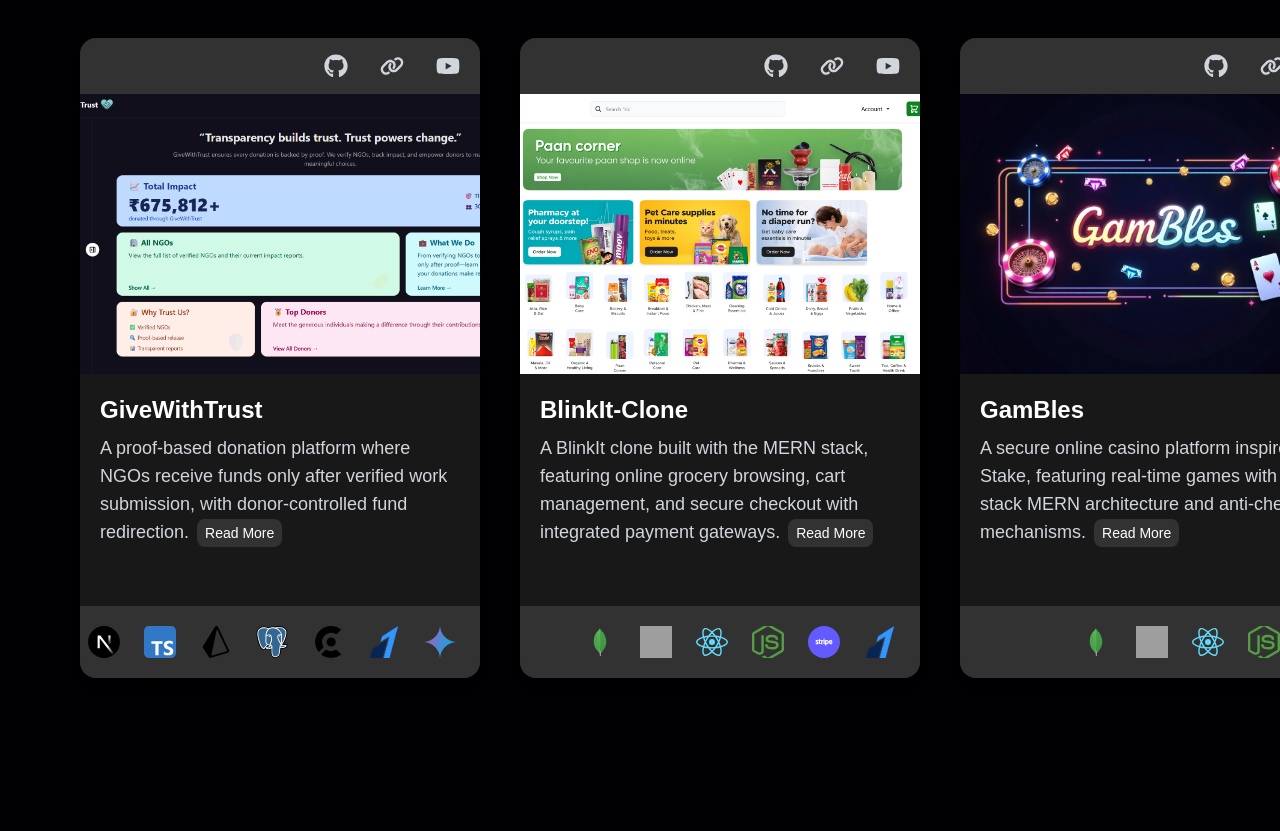
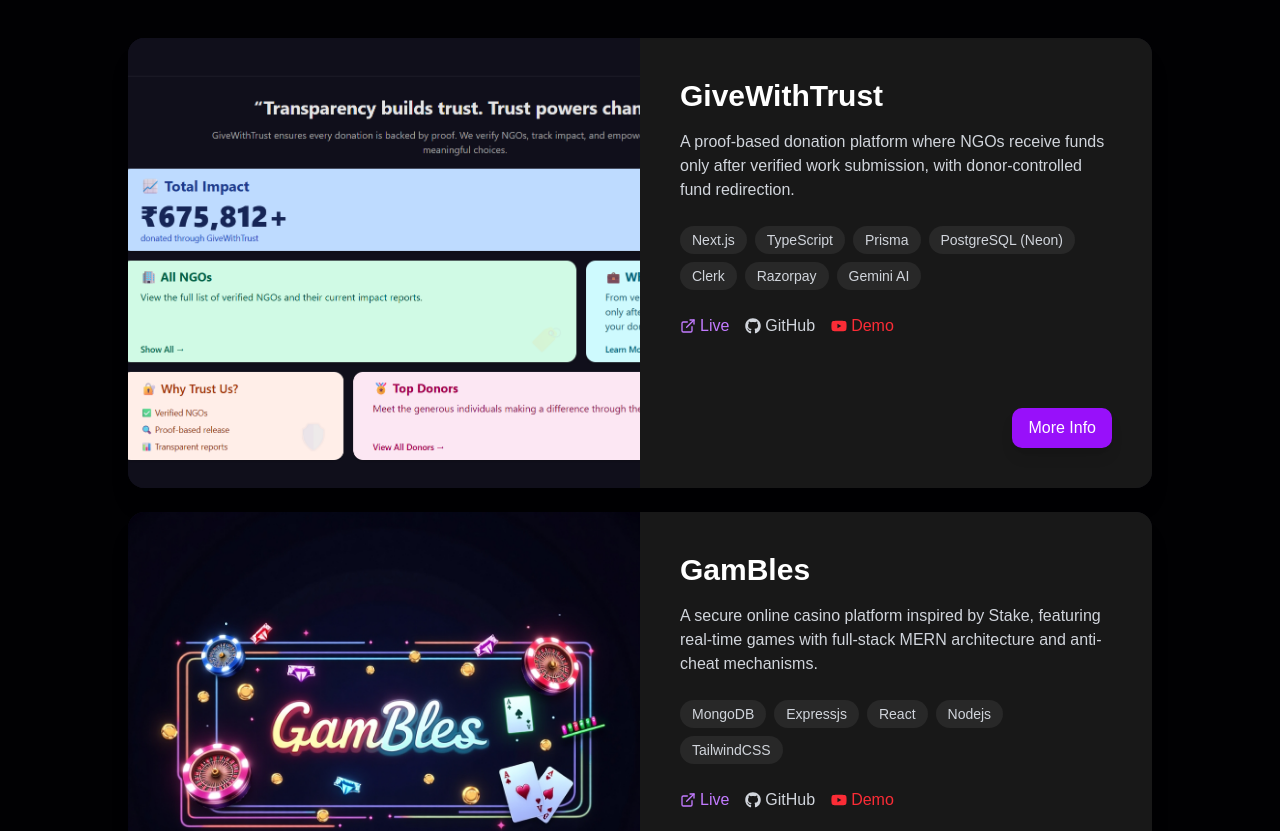
Before and after one commit to Yashh1524/Portfolio, a React (Vite) app: page / in a window 1280 px wide. Shown: the part 3080-3911 px from the top of the page. Built offline with nearby package versions, Linux system fonts and the light colour scheme; grey boxes are pictures that could not be loaded.

Commit message:
redesign project section

```diff
--- a/src/components/ProjectCard.jsx
+++ b/src/components/ProjectCard.jsx
@@ -1,92 +1,141 @@
 import React, { useState } from 'react';
-import { FaGithub, FaLink, FaYoutube, FaArrowLeft } from 'react-icons/fa6';
 import ReactCardFlip from 'react-card-flip';
+import { FaGithub, FaYoutube } from 'react-icons/fa6';
+import { FiExternalLink } from "react-icons/fi";
 
-const ProjectCard = ({ title, description, repoLink, liveLink, ytLink, image, video, techStackUsed, fullDescription }) => {
+const ProjectCard = ({
+    title,
+    description,
+    repoLink,
+    liveLink,
+    ytLink,
+    image,
+    video,
+    techStackUsed,
+    fullDescription,
+}) => {
     const [isHovered, setIsHovered] = useState(false);
     const [isFlipped, setIsFlipped] = useState(false);
 
-    const handleClick = () => {
-        setIsFlipped(!isFlipped);
-    };
+    return (
+        <div className="w-full max-w-5xl mx-auto">
+            <ReactCardFlip isFlipped={isFlipped} flipDirection="horizontal">
 
-    return (
-        <ReactCardFlip isFlipped={isFlipped} flipDirection='horizontal'>
-            {/* Front of Card */}
+                {/* FRONT SIDE */}
                 <div
-                className="relative flex flex-col h-[70vh] sm:h-[75vh] md:h-[85vh] lg:h-[80vh] w-[300px] md:w-[350px] lg:w-[400px] bg-[#181818] rounded-2xl shadow-lg overflow-hidden transform transition duration-300 hover:scale-105"
+                    className="flex flex-col lg:flex-row bg-[#0F0F1C] rounded-2xl overflow-hidden shadow-xl transition-transform duration-300 hover:scale-105 w-full h-[450px]"
                     onMouseEnter={() => setIsHovered(true)}
                     onMouseLeave={() => setIsHovered(false)}
                 >
-                {/* Links */}
-                <div className="flex justify-end gap-4 bg-[#323232] px-3 py-2">
-                    {
-                        repoLink && (
-                            <a href={repoLink} target='_blank' className="text-gray-300 hover:text-white transition rounded-full p-2 hover:bg-[#181818]">
-                                <FaGithub size={24} />
+                    {/* Left Image/Video */}
+                    <div className="relative w-full lg:w-1/2 h-full">
+                        <img
+                            src={image}
+                            alt={title}
+                            className={`object-cover w-full h-full transition-opacity duration-300 ${isHovered && video ? 'opacity-0' : 'opacity-100'}`}
+                        />
+                        {video && (
+                            <video
+                                src={video}
+                                autoPlay
+                                loop
+                                muted
+                                className={`absolute inset-0 w-full h-full object-cover transition-opacity duration-300 ${isHovered ? 'opacity-100' : 'opacity-0'}`}
+                            />
+                        )}
+                    </div>
+
+                    {/* Right Text */}
+                    <div className="flex flex-col justify-between bg-[#181818] text-white p-6 md:p-10 w-full lg:w-1/2 h-full">
+                        <div>
+                            <h2 className="text-2xl md:text-3xl font-bold mb-4">{title}</h2>
+                            <p className="text-gray-300 mb-6 text-sm md:text-base">{description}</p>
+                            <div className="flex flex-wrap gap-2 mb-6">
+                                {techStackUsed.map((tech, index) => (
+                                    <span
+                                        key={index}
+                                        className="bg-[#282828] text-gray-300 text-xs md:text-sm px-3 py-1 rounded-full"
+                                    >
+                                        {tech.name}
+                                    </span>
+                                ))}
+                            </div>
+                            <div className="flex gap-4 mt-4">
+                                {liveLink && (
+                                    <a
+                                        href={liveLink}
+                                        target="_blank"
+                                        rel="noopener noreferrer"
+                                        className="text-purple-400 hover:text-purple-300 transition flex items-center gap-1"
+                                    >
+                                        <FiExternalLink /> Live
                                     </a>
-                        )
-                    }
-                    {liveLink && (
-                        <a href={liveLink} target='_blank' className="text-gray-300 hover:text-white transition rounded-full p-2 hover:bg-[#181818]">
-                            <FaLink size={24} />
+                                )}
+                                {repoLink && (
+                                    <a
+                                        href={repoLink}
+                                        target="_blank"
+                                        rel="noopener noreferrer"
+                                        className="text-gray-300 hover:text-white transition flex items-center gap-1"
+                                    >
+                                        <FaGithub /> GitHub
                                     </a>
                                 )}
                                 {ytLink && (
-                        <a href={ytLink} target='_blank' className="text-gray-300 hover:text-white transition rounded-full p-2 hover:bg-[#181818]">
-                            <FaYoutube size={24} />
+                                    <a
+                                        href={ytLink}
+                                        target="_blank"
+                                        rel="noopener noreferrer"
+                                        className="text-red-500 hover:text-red-400 transition flex items-center gap-1"
+                                    >
+                                        <FaYoutube /> Demo
                                     </a>
                                 )}
                             </div>
-                <div className="relative h-[30vh] sm:h-[35vh] md:h-[40vh] lg:h-[35vh]">
-                    <img src={image} alt={title} className='object-cover h-full w-full transition-opacity duration-300' style={{ opacity: isHovered && video ? 0 : 1 }} />
-                    {video && (
-                        <video src={video} autoPlay loop muted className="absolute inset-0 object-cover h-full w-full transition-opacity duration-300" style={{ opacity: isHovered ? 1 : 0 }} />
-                    )}
                         </div>
-                <div className="p-5 flex flex-col flex-grow">
-                    <h3 className="text-lg sm:text-xl md:text-2xl font-semibold text-white mb-2">{title}</h3>
-                    <p className="text-gray-300 text-sm sm:text-base md:text-lg flex-grow">{description}
-                        <button onClick={handleClick} className="ml-2 bg-[#323232] text-white px-2 py-1 rounded-md hover:bg-[#252525] transition text-xs sm:text-sm">
-                            Read More
+
+                        <div className="mt-6 flex justify-end">
+                            <button
+                                onClick={() => setIsFlipped(true)}
+                                className="bg-purple-600 hover:bg-purple-700 text-white px-4 py-2 rounded-lg shadow-lg transition"
+                            >
+                                More Info
                             </button>
-                    </p>
-                </div>
-                <div className="flex justify-end items-center bg-[#323232] px-4 py-3">
-                    <div className="flex gap-2">
-                        {techStackUsed.map((tech, index) => (
-                            <div key={index} className="w-10 h-10 lg:w-12 lg:h-12 p-2 rounded-full overflow-hidden">
-                                <img src={tech.img} alt={tech.name} className="w-full h-full object-cover" />
-                            </div>
-                        ))}
                         </div>
                     </div>
                 </div>
 
-            {/* Back of Card */}
-            <div
-                className="relative flex flex-col h-[70vh] sm:h-[75vh] md:h-[85vh] lg:h-[80vh] w-[300px] md:w-[350px] lg:w-[400px] bg-[#202020] rounded-2xl shadow-lg overflow-hidden transform transition duration-300 hover:scale-105 text-white p-6"
-            >
-                <button onClick={handleClick} className="absolute top-4 left-4 hover:bg-[#323232] p-2 rounded-full transition">
-                    <FaArrowLeft size={20} />
-                </button>
-                <div className="flex flex-col justify-center items-center mt-10 text-center px-6">
-                    <p className="text-gray-300 text-sm sm:text-base md:text-lg leading-relaxed">
+                {/* BACK SIDE */}
+                <div className="flex flex-col bg-[#181818] text-white p-6 md:p-10 rounded-2xl w-full justify-between shadow-xl relative h-[550px] overflow-y-auto">
+                    <div>
+                        <h2 className="text-2xl md:text-3xl font-bold mb-4">{title} - Details</h2>
+                        <p className="text-gray-300 mb-6 text-sm md:text-base whitespace-pre-line">
                             {fullDescription}
                         </p>
                     </div>
-                <div className="absolute bottom-10 left-0 right-0 px-6">
-                    <ul className="grid grid-cols-4 md:grid-cols-4 gap-3 justify-center">
-                        {techStackUsed.map((item, index) => (
-                            <li key={index} className="flex flex-col items-center bg-[#282828] px-3 py-2 rounded-lg shadow-md">
-                                <img src={item.img} alt={item.name} className="w-7 h-7 lg:w-10 lg:h-10 object-contain" />
-                                <p className="text-xs text-gray-400 mt-1 hidden lg:block ">{item.name}</p>
-                            </li>
+                    <div className="flex flex-wrap gap-4 mb-6">
+                        {techStackUsed.map((tech, index) => (
+                            <div key={index} className="flex items-center gap-2 bg-[#282828] p-3 rounded-2xl select-none">
+                                <img
+                                    src={tech.img}
+                                    alt={tech.name}
+                                    className="w-10 h-10 object-contain"
+                                />
+                                <span className="text-gray-300 text-sm hidden md:block">{tech.name}</span>
+                            </div>
                         ))}
-                    </ul>
+                    </div>
+                    <div className="mt-6 flex justify-end">
+                        <button
+                            onClick={() => setIsFlipped(false)}
+                            className="bg-purple-600 hover:bg-purple-700 text-white px-4 py-2 rounded-lg shadow-lg transition"
+                        >
+                            Back
+                        </button>
                     </div>
                 </div>
             </ReactCardFlip>
+        </div>
     );
 };
 
--- a/src/components/ProjectsScroller.jsx
+++ /dev/null
@@ -1,85 +0,0 @@
-import React, { useRef, useEffect } from "react";
-import { gsap } from "gsap";
-import { ScrollTrigger } from "gsap/dist/ScrollTrigger";
-import ProjectCard from "./ProjectCard";
-import { projects } from "../constants";
-
-gsap.registerPlugin(ScrollTrigger);
-
-function ProjectsScroller() {
-    const sectionRef = useRef(null);
-    const triggerRef = useRef(null);
-
-    useEffect(() => {
-        let ctx = gsap.context(() => {
-            let sectionWidth = sectionRef.current.scrollWidth; // Get total scroll width of the container
-            let viewportWidth = window.innerWidth; // Get the viewport width
-
-            gsap.fromTo(
-                sectionRef.current,
-                { x: 0 },
-                {
-                    x: `-${sectionWidth - viewportWidth}px`, // Ensure it scrolls only as needed
-                    ease: "none",
-                    scrollTrigger: {
-                        trigger: triggerRef.current,
-                        start: "top top",
-                        end: `+=${sectionWidth - viewportWidth}`, // Match scrolling distance to content
-                        scrub: 1.2,
-                        pin: true,
-                        anticipatePin: 1, // Helps prevent jumps
-                    },
-                }
-            );
-        }, triggerRef);
-
-        return () => ctx.revert(); // Cleanup GSAP when component unmounts
-    }, []);
-
-    return (
-        <>
-            <div ref={triggerRef} className="hidden lg:block overflow-hidden">
-                <div ref={sectionRef} className="relative flex w-[450vw] lg:w-fit h-screen items-center space-x-10 mt-10 pr-30 lg:pr-50 lg:pl-20">
-                    {
-                        projects.map((project, index) => (
-                            <ProjectCard
-                                key={index}
-                                title={project?.title}
-                                description={project?.description}
-                                fullDescription={project?.fullDescription}
-                                repoLink={project?.repoLink}
-                                liveLink={project?.liveLink}
-                                ytLink={project?.ytLink}
-                                image={project?.image}
-                                video={project?.video}
-                                techStackUsed={project?.techStackUsed}
-                            />
-                        ))
-                    }
-                </div>
-            </div>
-            <div className="lg:hidden flex flex-col items-center justify-center px-3 gap-3 md:flex-wrap md:justify-center">
-
-                {
-                    projects.map((project, index) => (
-                        <ProjectCard
-                            key={index}
-                            title={project?.title}
-                            description={project?.description}
-                            fullDescription={project?.fullDescription}
-                            repoLink={project?.repoLink}
-                            liveLink={project?.liveLink}
-                            ytLink={project?.ytLink}
-                            image={project?.image}
-                            video={project?.video}
-                            techStackUsed={project?.techStackUsed}
-                        />
-                    ))
-                }
-            </div>
-
-        </>
-    );
-}
-
-export default ProjectsScroller;
--- a/src/components/index.js
+++ b/src/components/index.js
@@ -3,7 +3,6 @@
 import Head from "./Head";
 import { AboutInfoForSmMD } from "./AboutInfoForSmMD";
 import TechStacks from "./TechStacks";
-import ProjectsScroller from "./ProjectsScroller";
 import Loader from "./Loader";
 
 export {
@@ -12,6 +11,5 @@
     Head,
     AboutInfoForSmMD,
     TechStacks,
-    ProjectsScroller,
     Loader
 }
--- a/src/constants/index.jsx
+++ b/src/constants/index.jsx
@@ -135,6 +135,37 @@
         ]
     },
     {
+        title: "GamBles",
+        description: "A secure online casino platform inspired by Stake, featuring real-time games with full-stack MERN architecture and anti-cheat mechanisms.",
+        fullDescription: "GamBles is a Stake-inspired online casino platform developed using the MERN (MongoDB, Express.js, React.js, Node.js) stack. It includes robust anti-cheat logic to ensure fair gameplay and game integrity. The platform currently supports two games with plans for expansion. Emphasis was placed on real-time responsiveness, a smooth user interface, and covering edge cases for seamless gameplay.",
+        repoLink: "https://github.com/YashBhut1524/Gambles",
+        liveLink: "https://gambles-gilt.vercel.app/",
+        ytLink: "https://www.youtube.com/watch?v=KF0jBhC7FsM&feature=youtu.beuZkDM8ZYMFY",
+        image: "/img/projectImg/gambles.jpg",
+        techStackUsed: [
+            {
+                name: "MongoDB",
+                img: "/img/tech/mongodb.svg"
+            },
+            {
+                name: "Expressjs",
+                img: "/img/tech/expressjs.png"
+            },
+            {
+                name: "React",
+                img: "/img/tech/react.svg"
+            },
+            {
+                name: "Nodejs",
+                img: "/img/tech/nodejs.svg"
+            },
+            {
+                name: "TailwindCSS",
+                img: "/img/tech/tailwindcss.svg"
+            }
+        ]
+    },
+    {
         title: "BlinkIt-Clone",
         description: "A BlinkIt clone built with the MERN stack, featuring online grocery browsing, cart management, and secure checkout with integrated payment gateways.",
         fullDescription: "This is a BlinkIt clone built using the MERN (MongoDB, Express.js, React.js, Node.js) stack. It is an online grocery ordering and delivery application that allows users to browse products, add them to the cart, and complete purchases using integrated payment gateways.",
@@ -171,37 +202,6 @@
         ]
     },
     {
-        title: "GamBles",
-        description: "A secure online casino platform inspired by Stake, featuring real-time games with full-stack MERN architecture and anti-cheat mechanisms.",
-        fullDescription: "GamBles is a Stake-inspired online casino platform developed using the MERN (MongoDB, Express.js, React.js, Node.js) stack. It includes robust anti-cheat logic to ensure fair gameplay and game integrity. The platform currently supports two games with plans for expansion. Emphasis was placed on real-time responsiveness, a smooth user interface, and covering edge cases for seamless gameplay.",
-        repoLink: "https://github.com/YashBhut1524/Gambles",
-        liveLink: "https://gambles-gilt.vercel.app/",
-        ytLink: "https://www.youtube.com/watch?v=KF0jBhC7FsM&feature=youtu.beuZkDM8ZYMFY",
-        image: "/img/projectImg/gambles.jpg",
-        techStackUsed: [
-            {
-                name: "MongoDB",
-                img: "/img/tech/mongodb.svg"
-            },
-            {
-                name: "Expressjs",
-                img: "/img/tech/expressjs.png"
-            },
-            {
-                name: "React",
-                img: "/img/tech/react.svg"
-            },
-            {
-                name: "Nodejs",
-                img: "/img/tech/nodejs.svg"
-            },
-            {
-                name: "TailwindCSS",
-                img: "/img/tech/tailwindcss.svg"
-            }
-        ]
-    },
-    {
         title: "OCR TOOL",
         description: "An OCR tool built with Python and pytesseract that extracts text from images via a custom snipping tool or image upload.",
         fullDescription: "This OCR (Optical Character Recognition) tool, built with Python and pytesseract, allows users to extract text from images efficiently. It offers two methods for text extraction: a custom snipping tool that lets users capture a specific area of the screen and an option to upload an image from their device. With a simple and user-friendly approach, this tool makes text recognition from images quick and convenient.",
@@ -221,84 +221,4 @@
             },
         ]
     },
-    {
-        title: "AI Trip Planner",
-        description: "AI Trip Planner is a React and Firebase-based app using Gemini AI to create personalized trip plans, suggest hotels, and generate day-wise itineraries.",
-        fullDescription: "AI Trip Planner is a smart travel planning app built with React, Firebase, and Gemini AI. It helps users create personalized trip plans based on their budget and travel companions. The app provides hotel recommendations and generates a day-wise itinerary, ensuring a seamless and well-organized travel experience.",
-        repoLink: "https://github.com/YashBhut1524/AI-TripPlanner",
-        liveLink: "https://ai-trip-planner-virid.vercel.app/",
-        ytLink: "",
-        image: "/img/projectImg/aiTrip.png",
-        video: "",
-        techStackUsed: [
-            {
-                name: "FireBase",
-                img: "/img/tech/firebase.svg"
-            },
-            {
-                name: "React",
-                img: "/img/tech/react.svg"
-            },
-            {
-                name: "Nodejs",
-                img: "/img/tech/nodejs.svg"
-            },
-            {
-                name: "Gemini",
-                img: "/img/tech/gemini.svg"
-            },
-            {
-                name: "Oauth",
-                img: "/img/tech/oauth.svg"
-            },
-        ]
-    },
-    // {
-    //     title: "Pitch Here",
-    //     description: "A Next.js 15 app featuring Partial Prerendering, Parallel Fetching, GitHub OAuth, Sanity CMS, and Cloudinary for media management.",
-    //     fullDescription: "PitchHere is a modern web application built with Next.js 15, utilizing advanced features like Partial Prerendering (PPR) and Parallel Fetching to enhance performance. It includes GitHub OAuth authentication for seamless login, Sanity CMS for dynamic content management, and Cloudinary for efficient media handling, making it a powerful platform for content-driven applications.",
-    //     repoLink: "https://github.com/YashBhut1524/PitchHere",
-    //     liveLink: "https://pitch-here.vercel.app/",
-    //     ytLink: "",
-    //     image: "/img/projectImg/pitchHere.png",
-    //     video: "",
-    //     techStackUsed: [
-    //         {
-    //             name: "Nextjs",
-    //             img: "/img/tech/nextjs.svg"
-    //         },
-    //         {
-    //             name: "React",
-    //             img: "/img/tech/react.svg"
-    //         },
-    //         {
-    //             name: "Sanity",
-    //             img: "/img/tech/sanity.svg"
-    //         },
-    //         {
-    //             name: "Oauth",
-    //             img: "/img/tech/oauth.svg"
-    //         },
-    //     ]
-    // },
-    // {
-    //     title: "Notes App",
-    //     description: "A React and TypeScript-based Notes app that allows users to create, tag, and search notes locally for fast access.",
-    //     fullDescription: "This lightweight Notes app, built with React and TypeScript, enables users to create and manage notes with multiple tags. Featuring a robust search function, it allows quick retrieval by title or tags while storing all data locally for seamless and offline use.",
-    //     repoLink: "https://github.com/YashBhut1524/Advance-Notes-TypeScript-React",
-    //     liveLink: "https://advance-note-app-typescript-react.netlify.app/",
-    //     ytLink: "",
-    //     image: "/img/projectImg/note.png",
-    //     video: "",
-    //     techStackUsed: [
-    //         {
-    //             name: "TypeScript",
-    //             img: "/img/tech/ts.svg"
-    //         },
-    //         {
-    //             name: "React",
-    //             img: "/img/tech/react.svg"
-    //         },
-    //     ]
-    // },
 ]
--- a/src/page/Projects.jsx
+++ b/src/page/Projects.jsx
@@ -1,29 +1,34 @@
-import React, { useRef, useEffect } from "react";
-import { gsap } from "gsap";
-import { ScrollTrigger } from "gsap/dist/ScrollTrigger";
-import { ProjectsScroller } from "../components";
-
-gsap.registerPlugin(ScrollTrigger);
+import React from "react";
+import ProjectCard from "../components/ProjectCard";
+import { projects } from "../constants";
 
 function Projects() {
-
-    const textRef = useRef(null);
-
-    useEffect(() => {
-        gsap.fromTo(textRef.current, { opacity: 0, y: 50 }, { opacity: 1, y: 0, duration: 3, ease: "power2.out" });
-    }, []);
-
     return (
-        <section id="projects">
-            <div className="relative flex flex-col items-center space-x-10 pr-10 mt-10">
-                <h1
-                    className="font-general text-[1.5rem] uppercase md:text-[4rem] py-10 "
-                    ref={textRef}
-                >
-                    <span className="font-hero-heading bg-gradient-to-r from-purple-400 to-pink-400 bg-clip-text text-transparent">Code in Action </span><span>🎯</span>
+        <section id="projects" className="mt-20">
+            <div className="relative flex flex-col items-center mt-10">
+                <h1 className="font-general text-[1.5rem] uppercase md:text-[4rem] py-10">
+                    <span className="font-hero-heading bg-gradient-to-r from-purple-400 to-pink-400 bg-clip-text text-transparent">
+                        Code in Action
+                    </span>{" "}
+                    <span>🎯</span>
                 </h1>
             </div>
-            <ProjectsScroller />
+            <div className="flex flex-col items-center justify-center px-3 gap-6 md:flex-wrap md:justify-center mt-20">
+                {projects.map((project, index) => (
+                    <ProjectCard
+                        key={index}
+                        title={project?.title}
+                        description={project?.description}
+                        fullDescription={project?.fullDescription}
+                        repoLink={project?.repoLink}
+                        liveLink={project?.liveLink}
+                        ytLink={project?.ytLink}
+                        image={project?.image}
+                        video={project?.video}
+                        techStackUsed={project?.techStackUsed}
+                    />
+                ))}
+            </div>
         </section>
     );
 }
```
Lines whose indentation alone changed are shown as unchanged.
